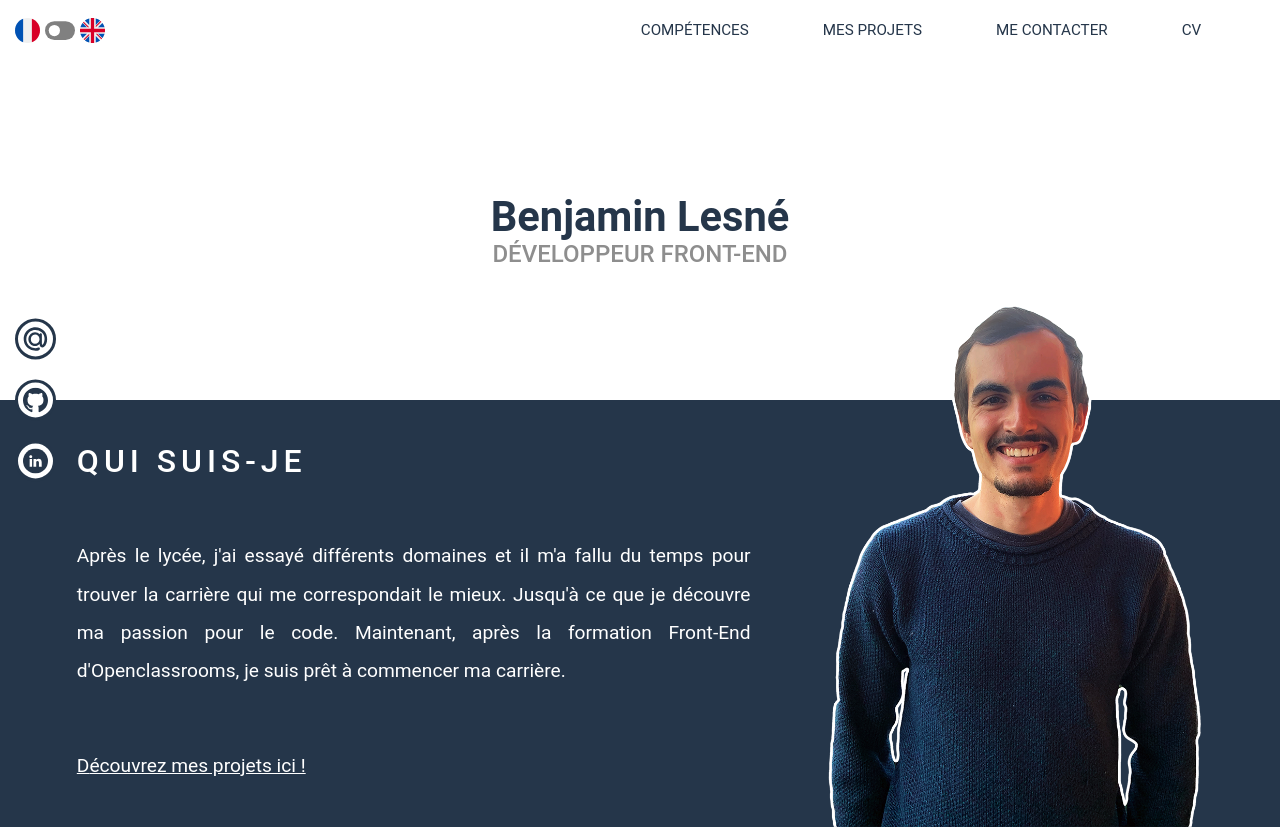
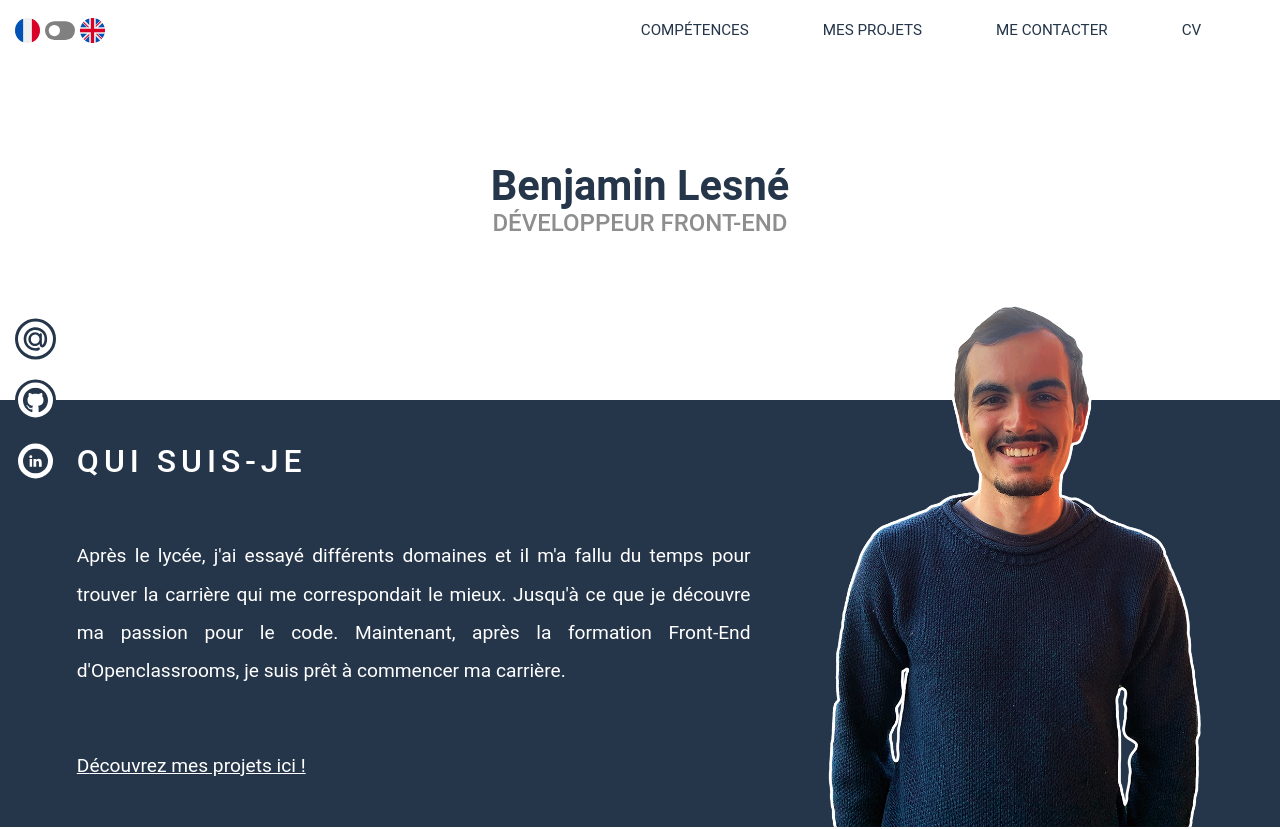
Before and after one commit to BenjaminLesne/Portfolio_03012022, a React (Create React App) app: page / in a window 1280 px wide. Shown: the top 829 px of the page. Built offline with nearby package versions, Linux system fonts and the light colour scheme.

Commit message:
almost done with updating hero height

```diff
--- a/src/Components/Hero/Hero.css
+++ b/src/Components/Hero/Hero.css
@@ -1,5 +1,3 @@
-/* @import url("../../styles/defaultSection.css"); moved to app.css */
-
 .Hero {
   display: flex;
   align-items: center;
@@ -16,6 +14,7 @@
   flex-direction: column;
   justify-content: center;
   align-items: center;
+  transform: translateY(calc(-61.4533px / 2));
 }
 
 .Hero__text {
@@ -23,18 +22,10 @@
   text-transform: capitalize;
 }
 
-/* .Hero__text--small {
-  font-size: 0.75rem;
-  font-weight: 400;
-  text-transform: initial;
-  font-size: clamp(1rem, 1.5vw, 1.5rem);
-} */
-
 .Hero__text--small::first-letter {
   text-transform: uppercase;
 }
 .Hero__text--medium {
-  /* font-size: clamp(1.5rem, 2vw, 3rem); */
   font-size: clamp(1rem, 2.5vw, 1.5rem);
   font-weight: 500;
   text-transform: uppercase;
```
